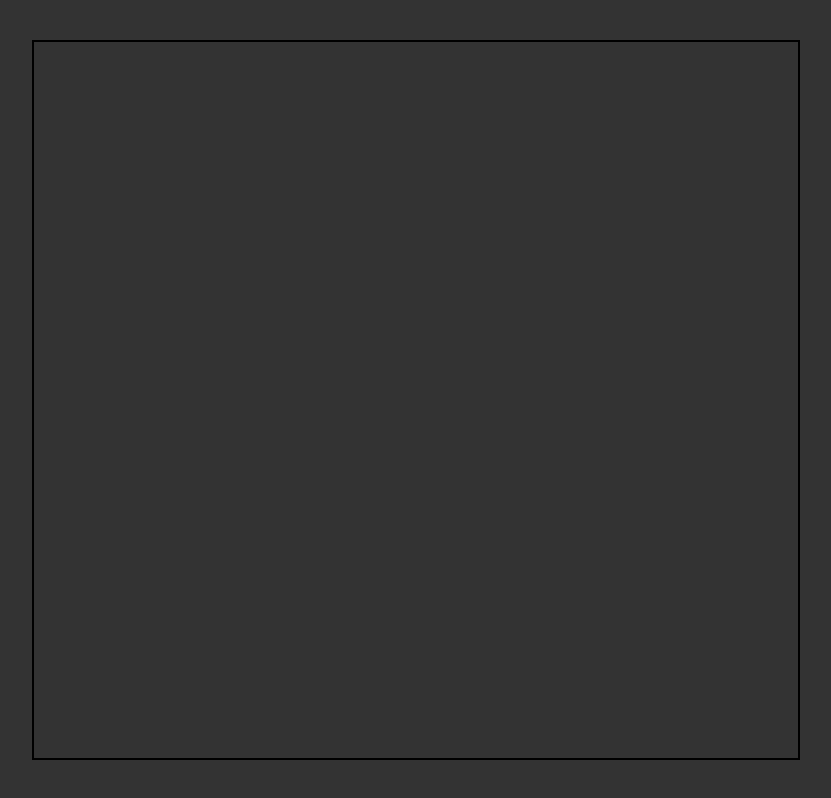
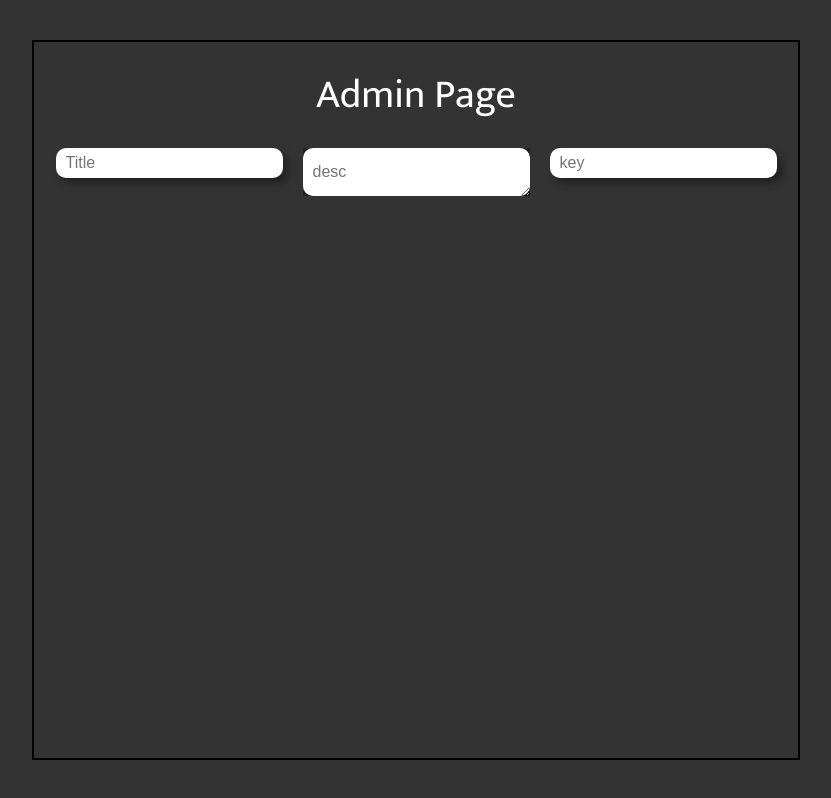
Before and after one commit to TacticalAnarchy/VirtualExpert, a Vue app: page /admin in a window 1280 px wide. Before the commit this address had no page. Shown: the whole page, without its empty margins (224-1055 px from the left). Built offline with nearby package versions, Linux system fonts and the light colour scheme.

Commit message:
Admin Page structure basic Layout

```diff
--- a/package.json
+++ b/package.json
@@ -13,6 +13,8 @@
     "express": "^4.17.1",
     "hjson": "^3.2.2",
     "mongodb": "^3.6.6",
+    "node-sass": "^4.14.1",
+    "sass-loader": "^7.3.1",
     "vue": "^3.0.0",
     "vue-material-design-icons": "^4.11.0",
     "vue-router": "^4.0.6"
--- /dev/null
+++ b/src/components/admin/DBcreate.vue
@@ -0,0 +1,57 @@
+<template>
+  <div>
+    <span>Admin Page</span>
+    <div class="flex">
+      <input type="text" placeholder="Title">
+      <div class="resize">
+        <input class="resize" type="text" placeholder="desc">
+      </div>
+      <input type="text" placeholder="key">
+    </div>
+  </div>
+</template>
+
+<script>
+  export default {
+  }
+</script>
+
+<style lang="scss" scoped>
+  div{
+    font-family: "Mukta";
+    span {
+      display: flex;
+      width: 100%;
+      justify-content: center;
+      font-size: 2.5em;
+      margin: 20px 0px;
+    }
+  }
+  .flex{
+    display: flex;
+    flex-wrap: wrap;
+    width:100%;
+    justify-content: center;
+
+    input{
+      font-size: 1em;
+      box-shadow: 5px 5px 7px #212121;
+      height: 1em;
+      padding: 15px 10px;
+      border-radius: 10px;
+      margin: 0 20px;
+    }
+
+    div.resize{
+      background-color: #212121;
+      resize: vertical;
+      overflow: auto;
+
+      input{
+        margin: 0;
+        height:100%;
+        width: 100%;
+      }
+    }
+  }
+</style>
--- a/src/router/index.js
+++ b/src/router/index.js
@@ -2,6 +2,7 @@ import { createRouter, createWebHistory } from 'vue-router'
 
 import VirtualExpert from '../views/VirtualExpert'
 import Search from '../views/Search'
+import Admin from '../views/Admin'
 
 const routes = [
   {
@@ -13,6 +14,11 @@ const routes = [
     path: '/',
     name: 'Search',
     component: Search
+  },
+  {
+    path: '/admin',
+    name: 'Admin',
+    component: Admin
   }
 ]
 
--- /dev/null
+++ b/src/views/Admin.vue
@@ -0,0 +1,17 @@
+<template>
+  <DBcreate/>
+</template>
+
+<script>
+
+  import DBcreate from '../components/admin/DBcreate'
+  export default {
+    components:{
+      DBcreate
+    }
+  }
+</script>
+
+<style lang="scss" scoped>
+
+</style>
```
Also changed, not shown: 2 other files (tests, documents, lock files or other folders).
